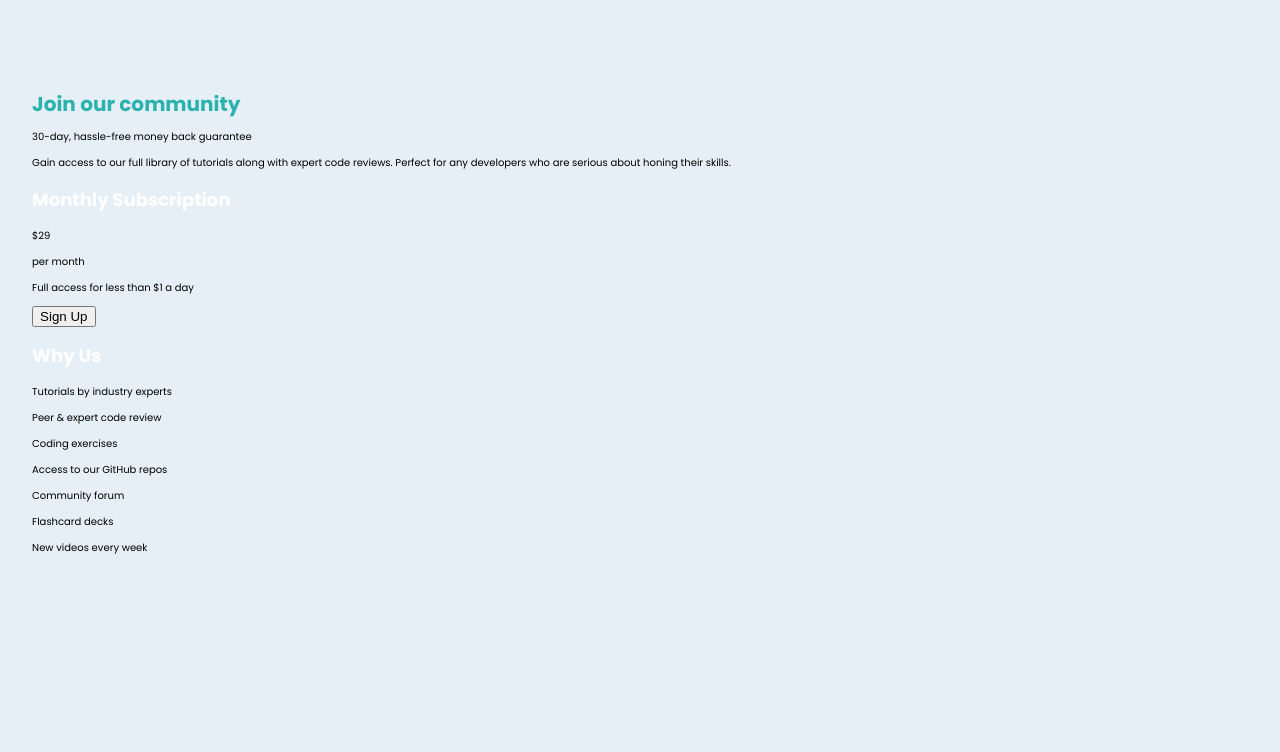
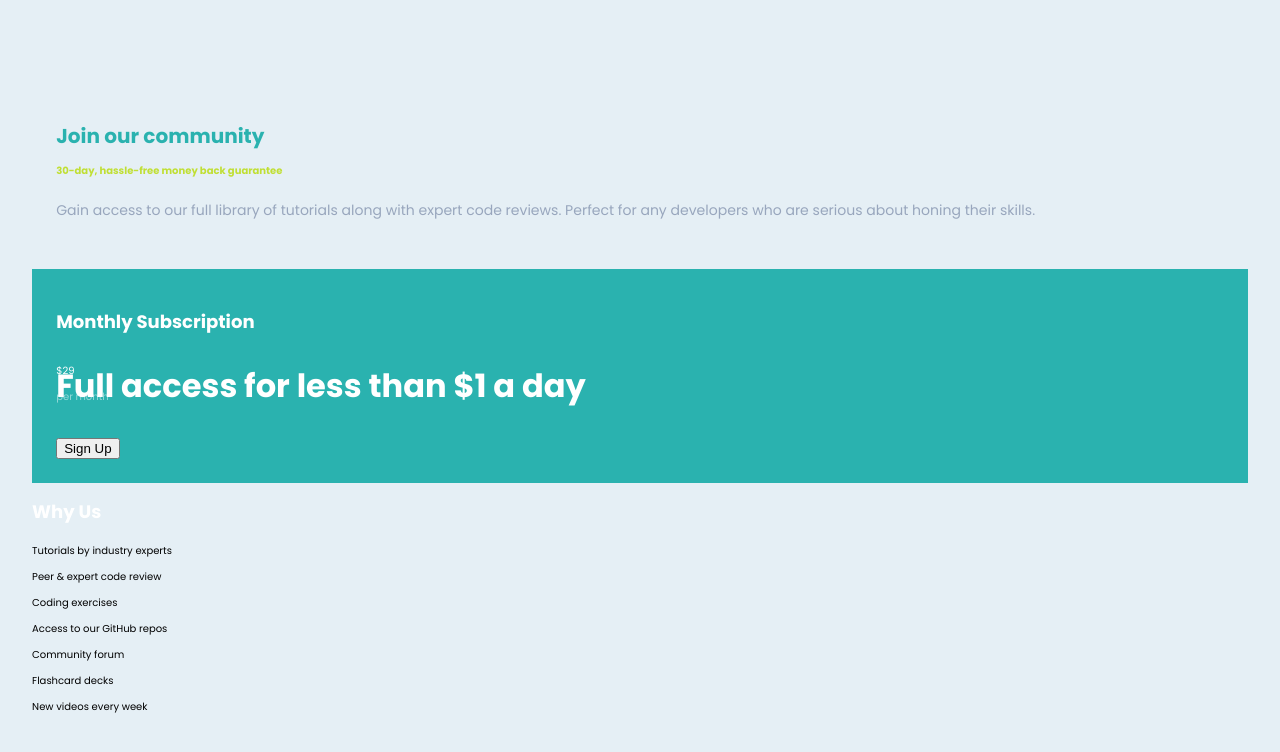
Before and after one commit to kauakestering/Price-Ziltinho, a plain HTML site: page index.html in a window 1280 px wide. Drawn offline with Linux system fonts and the light colour scheme.

Commit message:
FLAMENGOOOO

```diff
--- a/CSS/colors.css
+++ b/CSS/colors.css
@@ -4,5 +4,6 @@
     color: var(--LightGray #e5eff5);
     color: var(--GrayishBlue #98a6bd);
     color: var(--cyan #2ab2af);
+    color: var(--lighcyan #4ABFBD);
 
 }
--- a/CSS/global.css
+++ b/CSS/global.css
@@ -27,6 +27,7 @@ h2 {
 	font-size: 1.8rem;
 	font-weight: 2.2rem;
 	color: white;
+	margin-bottom: 1.8rem;
 }
 
 body {
--- a/CSS/main.css
+++ b/CSS/main.css
@@ -0,0 +1,45 @@
+.superior {
+    padding-inline: 2.4rem;
+    padding-block: 3.2rem;
+    border-radius: 0.5rem;
+    color: white;
+}
+
+.p1 {
+    font-weight: 700;
+    line-height: 2.0rem;
+    color: #c0df34;
+    margin-bottom: 1.6rem;
+}
+
+.p2{
+    line-height: 2.6rem;
+    color:#98a6bd;
+    font-size: 1.4rem;
+}
+
+.esquerda {
+    background-color: #2ab2af;
+    padding: 2.4rem 2.4rem 2.4rem 2.4rem ;
+
+}
+
+.pesquerda {
+    color: white;
+    font-size: 3.2rem;
+    font-weight: 700;
+    line-height: 3.8rem;
+}
+
+.p2esquerda {
+    color: white;
+    opacity: 0.5;
+
+}
+.p1esquerda {
+    color: white;
+}
+
+.esquerda2 {
+    position: absolute;
+}
--- a/index.html
+++ b/index.html
@@ -13,8 +13,13 @@
         <div class="superior">
             <section>
                 <h1>Join our community</h1>
-                <p>30-day, hassle-free money back guarantee</p>
-                <p>Gain access to our full library of tutorials along with expert code reviews. Perfect for any developers who are serious about honing their skills.</p>
+                <div class="p1">
+                    <p>30-day, hassle-free money back guarantee</p>
+                </div>
+                <div class="p2">
+                    <p>Gain access to our full library of tutorials along with expert code reviews. Perfect for any developers who are serious about honing their skills.</p>
+                </div>
+
             </section>
         </div>
 
@@ -22,10 +27,18 @@
             <section class="esquerda">
                 <h2>Monthly Subscription</h2>
                 <div class="esquerda2">
-                    <p>$29</p>
-                    <p>per month</p>
+                    <div class="p1esquerda">
+                        <p>$29</p>
+                    </div>
+                    <div class="p2esquerda">
+                        <p>per month</p>
+                    </div>
+
                 </div>
-                <p>Full access for less than $1 a day</p>
+                <div class="pesquerda">
+                    <p>Full access for less than $1 a day</p>
+                </div>
+
 
                 <button> Sign Up</button>
             </section>
--- a/style.css
+++ b/style.css
@@ -1,2 +1,3 @@
 @import './CSS/global.css';
-@import './CSS/colors.css'
+@import './CSS/colors.css';
+@import './CSS/main.css';
```
